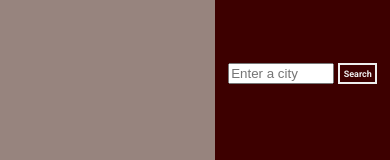
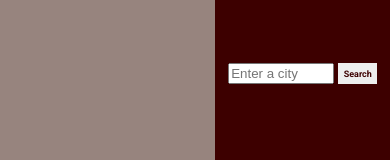
Before and after one commit to AakashKathait/Weather-app, a plain HTML site: page index.html in a window 390 px wide. Shown: the top 160 px of the page. Drawn offline with Linux system fonts and the light colour scheme.

Commit message:
Update style.css

```diff
--- a/style.css
+++ b/style.css
@@ -201,6 +201,11 @@ body {
         font-size: 1em;
     }
 
+    .search-btn {
+        background-color: #eeeeee;
+        color: #3D0000;
+    }
+
 
 }
 
```
